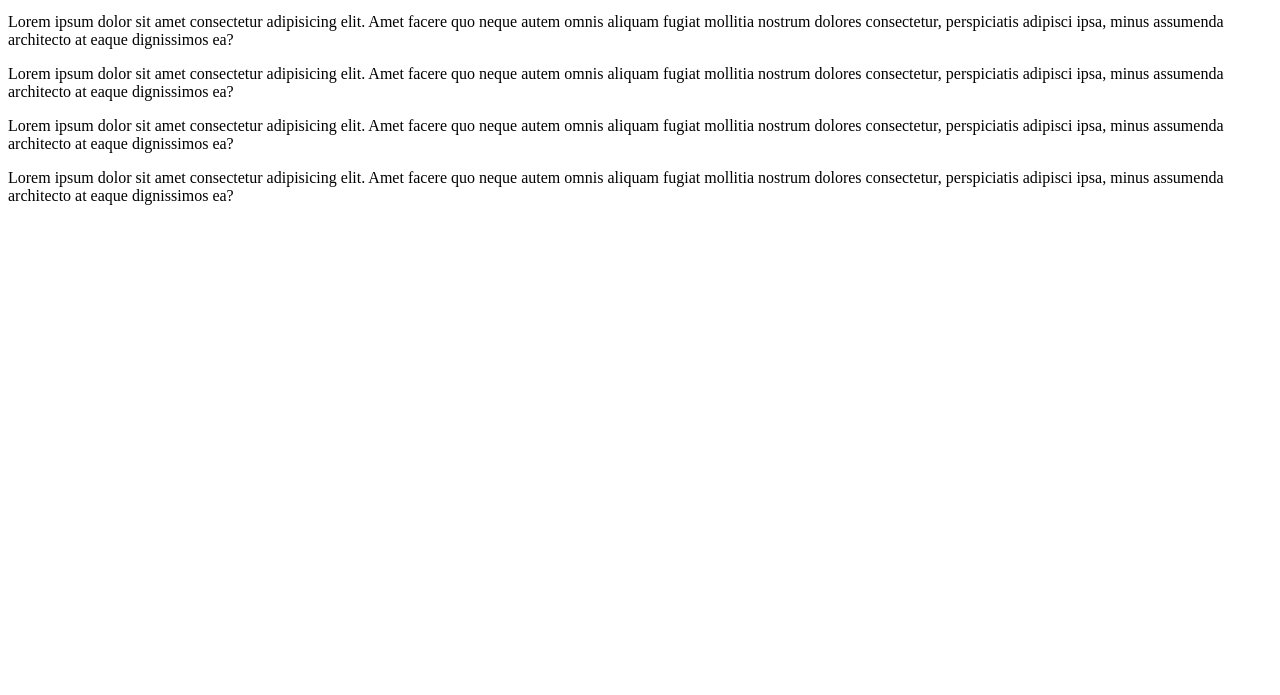
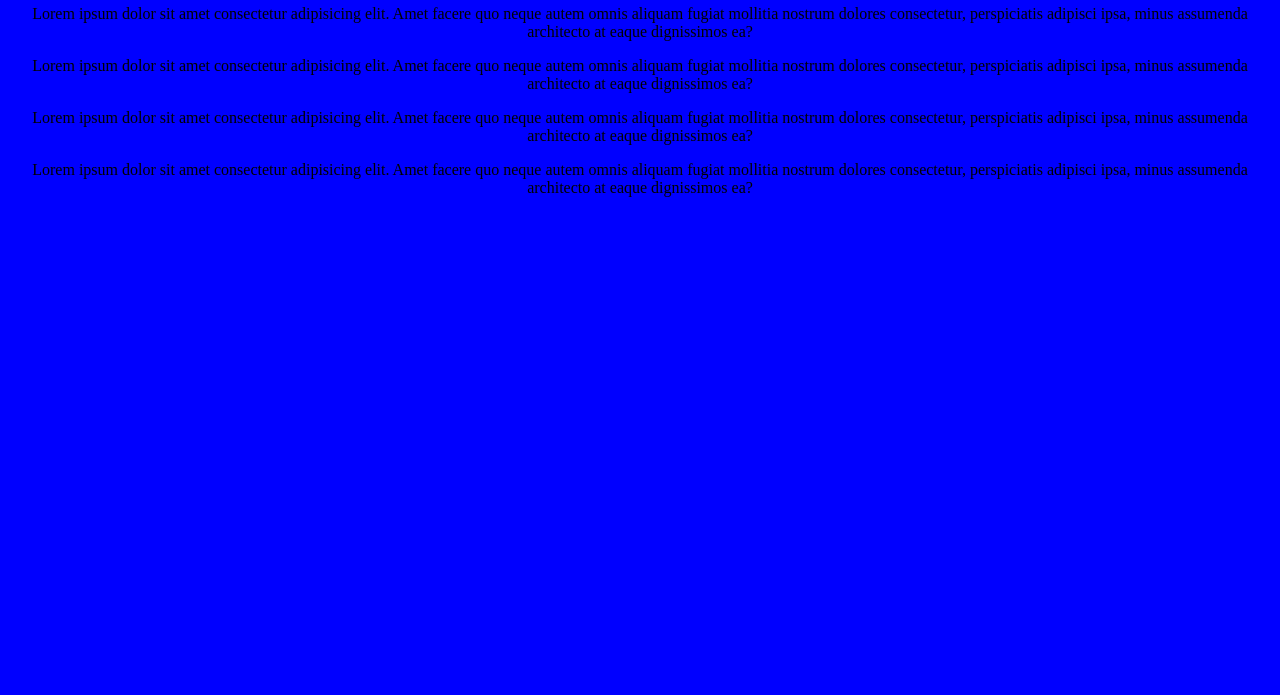
Before and after one commit to rishisharma1986/rishisharma1986.github.io, a plain HTML site: page index.html in a window 1280 px wide. Shown: the part 105-800 px from the top of the page. Drawn offline with Linux system fonts and the light colour scheme.

Commit message:
linkstylesheet

```diff
--- a/index.html
+++ b/index.html
@@ -3,7 +3,8 @@
     <meta charset="UTF-8">
     <meta http-equiv="X-UA-Compatible" content="IE=edge">
     <meta name="viewport" content="width=device-width, initial-scale=1.0">
-    <title>Document</title>
+    <title>Rishi Sharma's Code Samples</title>
+    <link rel="stylesheet" href="style.css">
 </head>
 <body>
     <h1>Welcome to Rishi Sharma's Github Page</h1>
```
